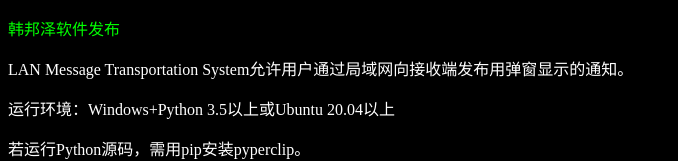
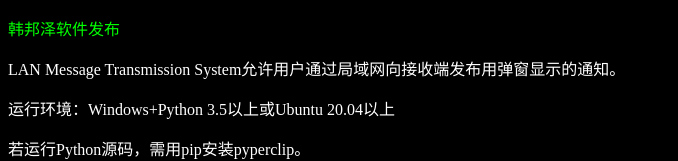
Before and after one commit to hbzsoft/lan_message_transmission_system, a plain HTML site: page index.html in a window 1280 px wide. Shown: the top 161 px of the page, without its empty margins (0-678 px from the left). Drawn offline with Linux system fonts and the light colour scheme.

Commit message:
Update index.html

```diff
--- a/index.html
+++ b/index.html
@@ -5,7 +5,7 @@
 <head>
 <meta http-equiv="Content-Language" content="zh-cn" />
 <meta http-equiv="Content-Type" content="text/html; charset=utf-8" />
-<title>LAN Message Transportation System</title>
+<title>LAN Message Transmission System</title>
 <style type="text/css">
 .style1 {
 				color: #00FF00;
@@ -27,7 +27,7 @@ a:visited {
 <a href="/index.html" class="style3">
 
 <p class="style1"><span lang="en-us">韩邦泽软件发布</span></a></p>
-<p style="color: white;">LAN Message Transportation System</span>允许用户通过局域网向接收端发布用弹窗显示的通知。</p>
+<p style="color: white;">LAN Message Transmission System</span>允许用户通过局域网向接收端发布用弹窗显示的通知。</p>
 <p style="color: white;">运行环境：Windows+Python 3.5以上或Ubuntu 20.04以上</p>
 <p style="color: white;">若运行<span lang="en-us">Python</span>源码，需用pip安装pyperclip。 </p>
 <p style="color: white;">项目链接：</p>
```
